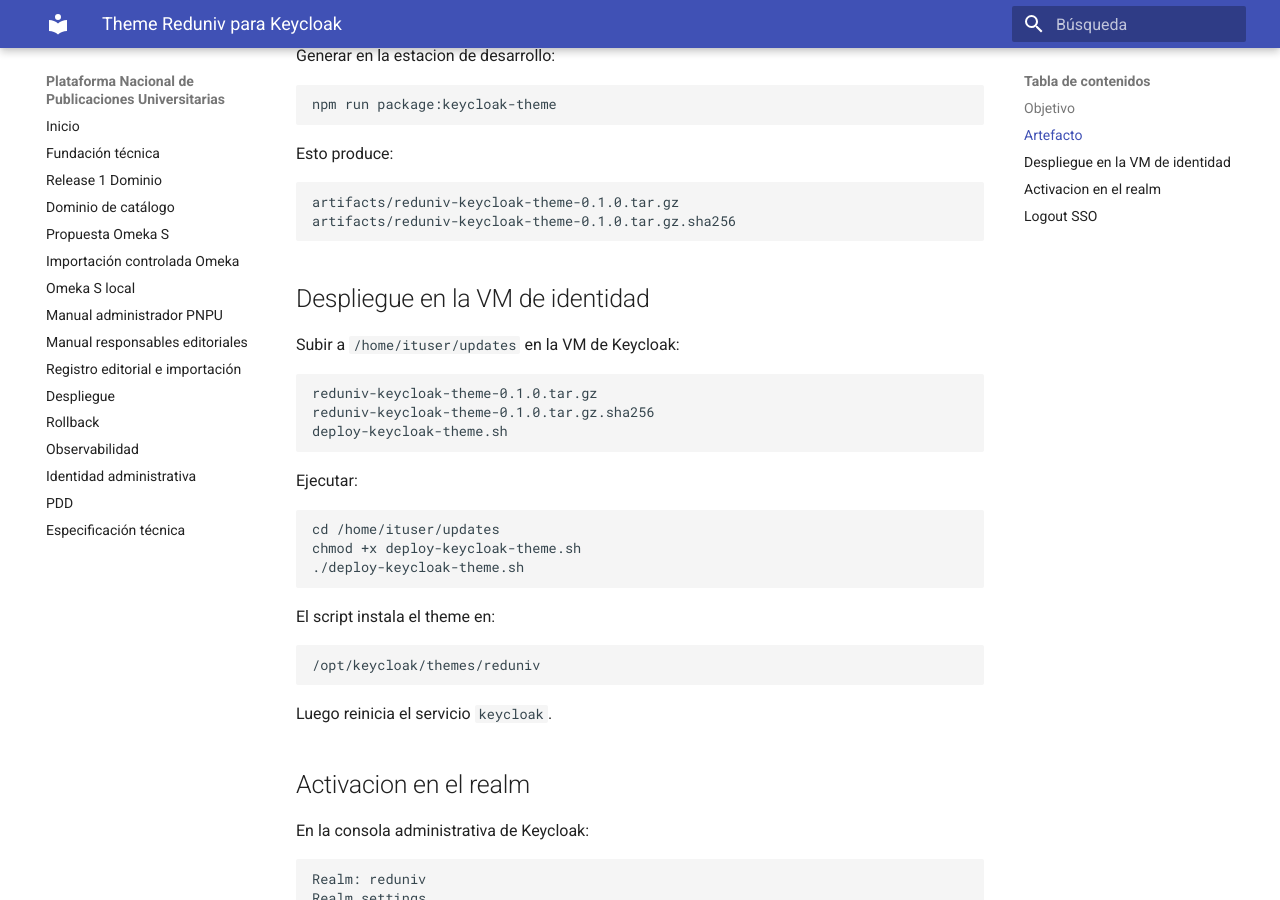
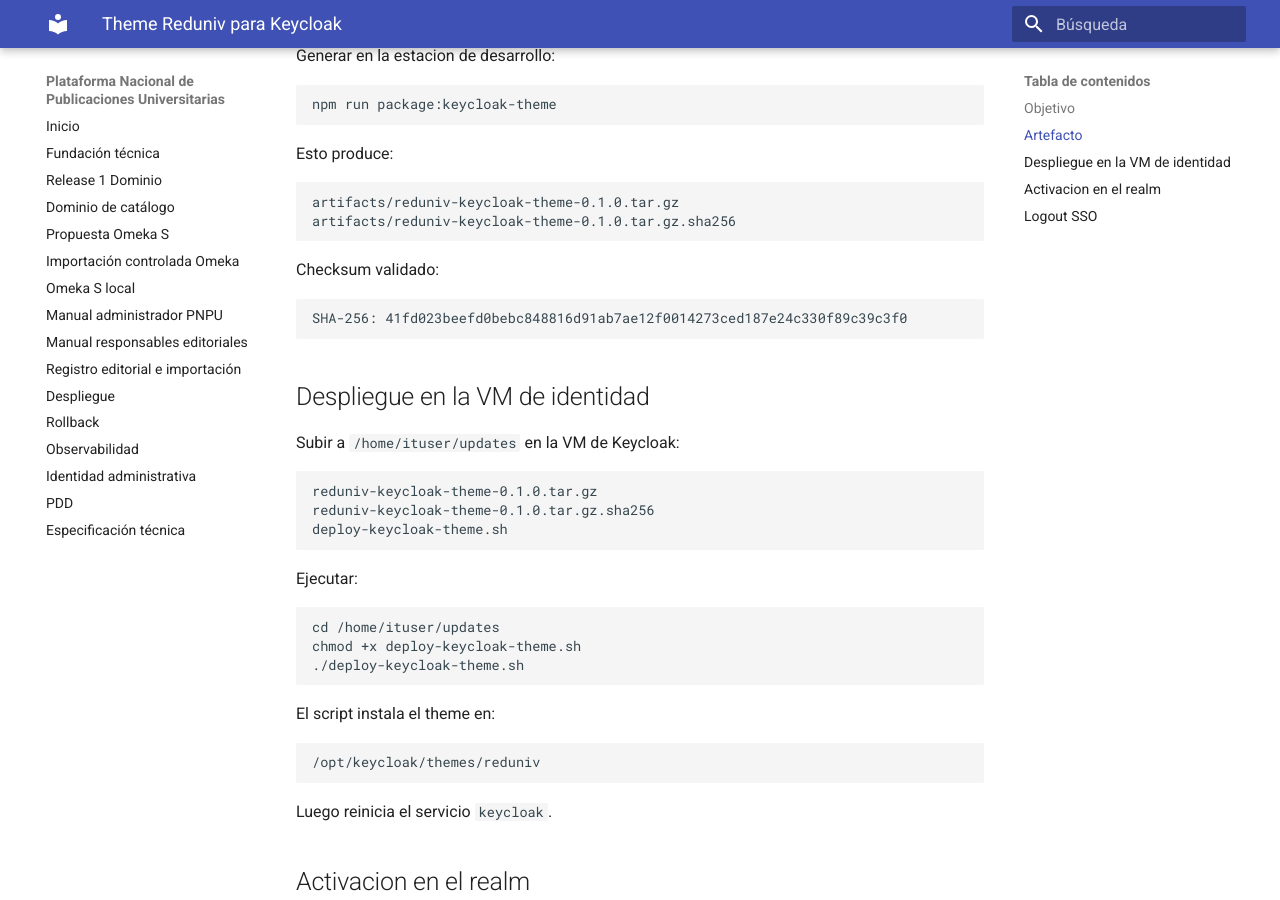
Before and after one commit to denysbuedo/red-editoriales-universitarias, an MkDocs documentation site: the page built from docs/keycloak-reduniv-theme.md, in a window 1280 px wide and 900 px high, scrolled down 397 px. Built offline with MkDocs 1.6.1 and Material for MkDocs 9.7.7, drawn with Linux system fonts in a browser that asks for light colours.

Commit message:
docs: update identity theme deployment checksums

````diff
--- a/docs/keycloak-reduniv-theme.md
+++ b/docs/keycloak-reduniv-theme.md
@@ -21,6 +21,12 @@
 ```text
 artifacts/reduniv-keycloak-theme-0.1.0.tar.gz
 artifacts/reduniv-keycloak-theme-0.1.0.tar.gz.sha256
+```
+
+Checksum validado:
+
+```text
+SHA-256: 41fd023beefd0bebc848816d91ab7ae12f0014273ced187e24c330f89c39c3f0
 ```
 
 ## Despliegue en la VM de identidad
````
Also changed, not shown: docs/deploy_ubuntu.md (+2 -2 lines).
